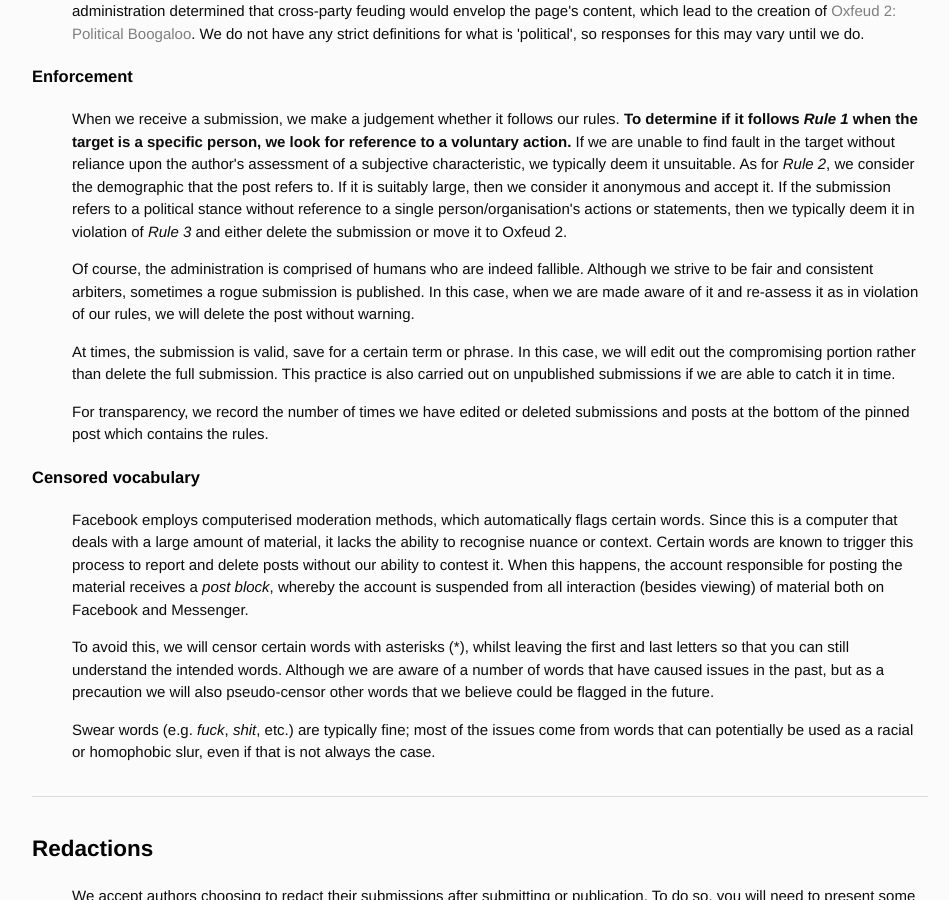
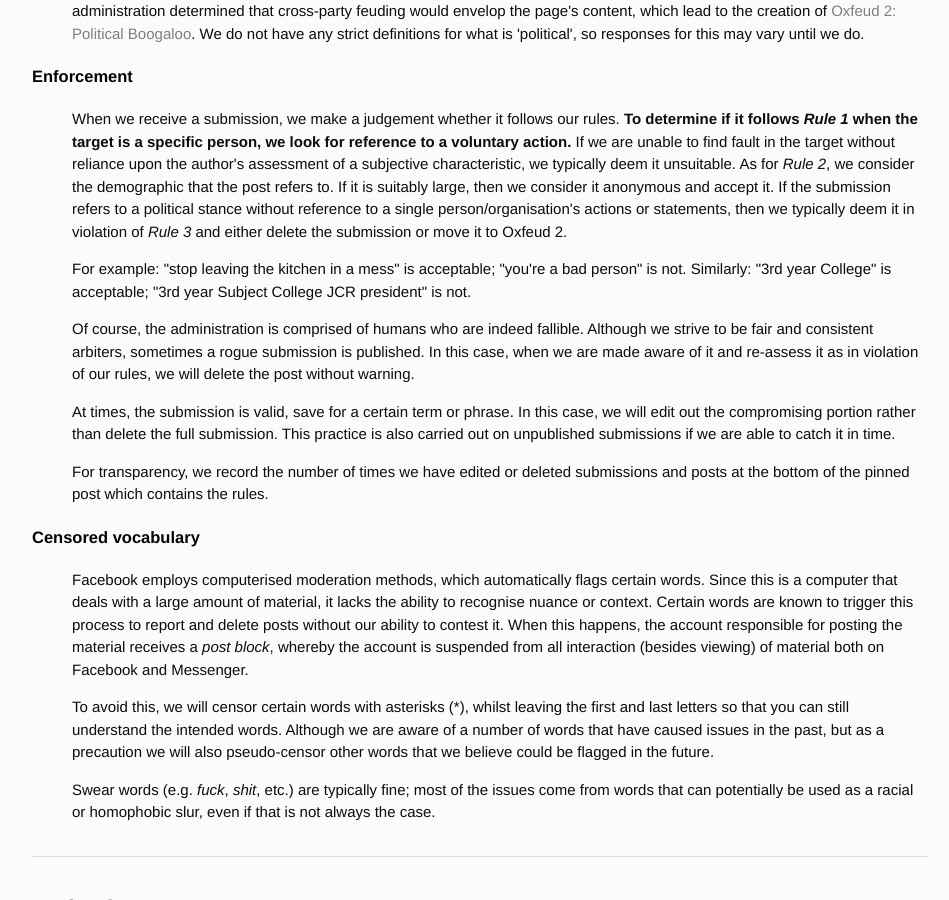
Before and after one commit to Oxfeud/oxfeud.github.io, a Jekyll site: the page built from index.html, in a window 1280 px wide and 900 px high, scrolled down 4594 px. Shown: the whole window, without its empty margins (160-1109 px from the left). Built offline with Jekyll 4.4.1, drawn with Linux system fonts in a browser that asks for light colours.

Commit message:
Create index.html

```diff
--- a/index.html
+++ b/index.html
@@ -114,6 +114,7 @@ title: Oxfeud - FAQ
 	<p><i>Rules 1</i> and <i>2</i> were first created near the inception of the page. The former exists as an initial defence against the page devolving into insults both petty and otherwise, and preventing hate speech for legal purposes. The latter is so to formalise the page's purpose. Lastly, <i>Rule 3</i> was created following the announcement of the 8th June 2017 U.K. general elections: the administration determined that cross-party feuding would envelop the page's content, which lead to the creation of <a href="https://www.facebook.com/Oxfeud2PB/">Oxfeud 2: Political Boogaloo</a>. We do not have any strict definitions for what is 'political', so responses for this may vary until we do.</p>
 	<h4 id="Enforc">Enforcement</h4>
 	<p>When we receive a submission, we make a judgement whether it follows our rules. <b>To determine if it follows <i>Rule 1</i> when the target is a specific person, we look for reference to a voluntary action.</b> If we are unable to find fault in the target without reliance upon the author's assessment of a subjective characteristic, we typically deem it unsuitable. As for <i>Rule 2</i>, we consider the demographic that the post refers to. If it is suitably large, then we consider it anonymous and accept it. If the submission refers to a political stance without reference to a single person/organisation's actions or statements, then we typically deem it in violation of <i>Rule 3</i> and either delete the submission or move it to Oxfeud 2.</p>
+	<p>For example: "stop leaving the kitchen in a mess" is acceptable; "you're a bad person" is not. Similarly: "3rd year College" is acceptable; "3rd year Subject College JCR president" is not.</p>
 	<p>Of course, the administration is comprised of humans who are indeed fallible. Although we strive to be fair and consistent arbiters, sometimes a rogue submission is published. In this case, when we are made aware of it and re-assess it as in violation of our rules, we will delete the post without warning.</p>
 	<p>At times, the submission is valid, save for a certain term or phrase. In this case, we will edit out the compromising portion rather than delete the full submission. This practice is also carried out on unpublished submissions if we are able to catch it in time.</p>
 	<p>For transparency, we record the number of times we have edited or deleted submissions and posts at the bottom of the pinned post which contains the rules.</p>
```
